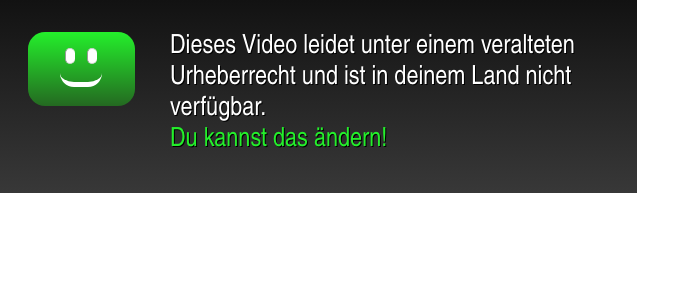
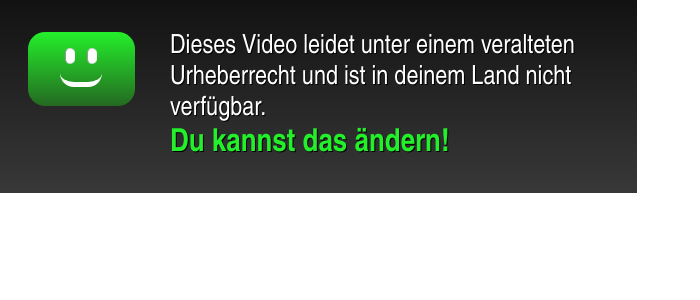
Before and after one commit to okfde/eucopyright, a Jekyll site: the page de/youtube/yt-banner-small.html, which Jekyll copies as it is, in a window 1280 px wide. Shown: the top 300 px of the page, without its empty margins (0-700 px from the left). Built offline with Jekyll 4.4.1, drawn with Linux system fonts in a browser that asks for light colours.

Commit message:
fixing font size and weight in the banners

```diff
--- a/de/youtube/yt-banner-small.html
+++ b/de/youtube/yt-banner-small.html
@@ -30,6 +30,8 @@ body, html {margin: 0; padding: 0;}
 #euCopyrightOriginal a {
     -webkit-transition: color 0.5s;
     transition: color 0.5s;
+		font-weight: bold;
+		font-size: 1.2em;
 }
 
 #euCopyrightOriginal a:link {
--- a/de/youtube/yt-banner.html
+++ b/de/youtube/yt-banner.html
@@ -30,6 +30,8 @@ body, html {margin: 0; padding: 0;}
 #euCopyrightOriginal a {
     -webkit-transition: color 0.5s;
     transition: color 0.5s;
+		font-weight: bold;
+		font-size: 1.2em;
 }
 
 #euCopyrightOriginal a:link {
```
